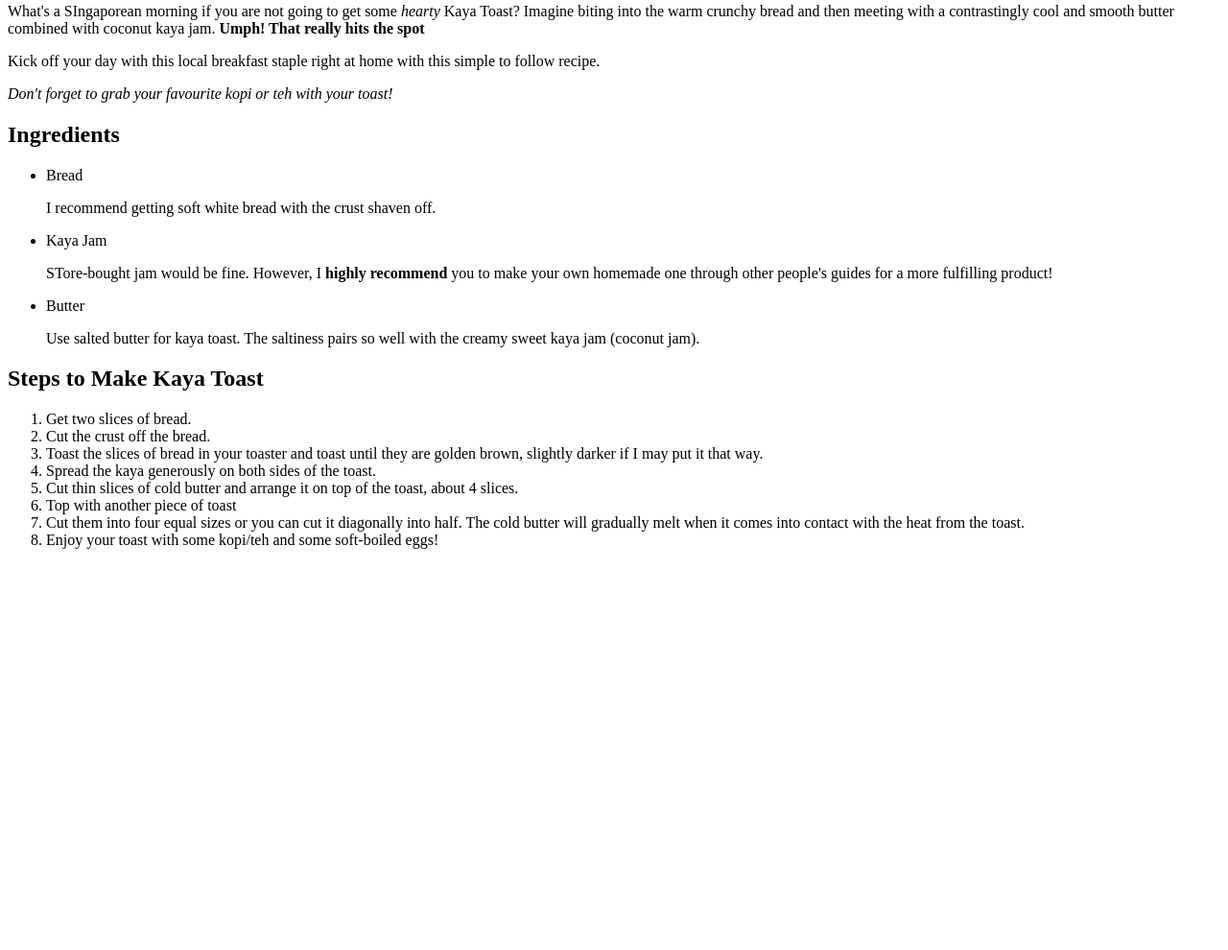
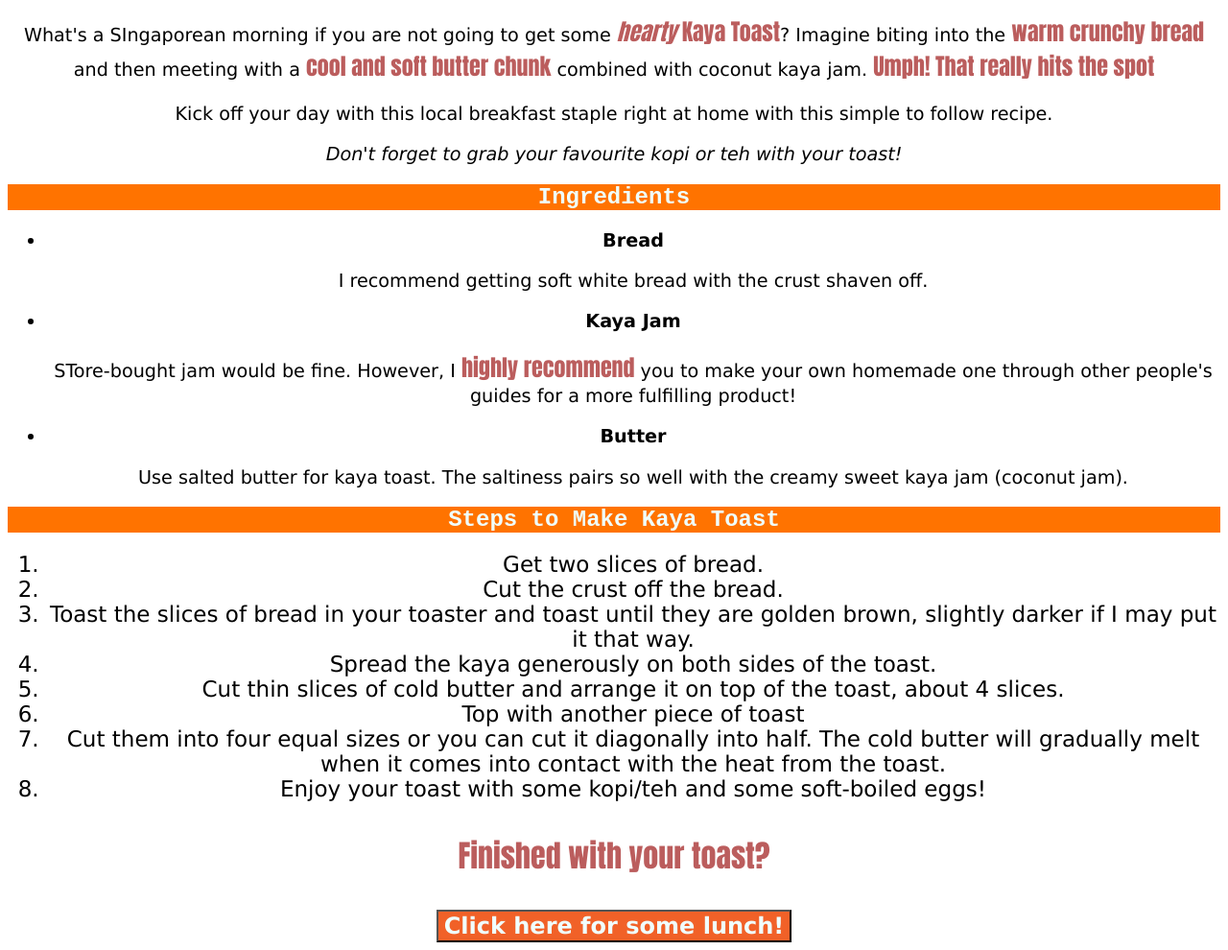
Before and after one commit to JosiahC-777/odin-recipes, a plain HTML site: page recipes/Kaya-Toast.html in a window 1280 px wide. Shown: the part 448-1438 px from the top of the page at 96% size. Before the commit the page ends 1036 px from the top, so only its background shows below. Drawn offline with Linux system fonts and the light colour scheme.

Commit message:
Add style to homepage and kaya toast page
Stylesheets added for homepage and kaya toast pages, with additional button added on kaya toast page.

```diff
--- a/recipes/Kaya-Toast.html
+++ b/recipes/Kaya-Toast.html
@@ -4,28 +4,29 @@
 <head>
     <meta char="UTF-8">
     <title>Food Recipes</title>
+    <link rel="stylesheet" href="../recipes/toast.css">
 </head>
 
 <body>
     <h1>Kaya Toast</h1>
-    <img src="../images/Kaya-Toast-Toast-with-Coconut-Jam-and-Butter-6-of-6.jpg" height="300" width="300">
+    <img src="../images/Kaya-Toast-Toast-with-Coconut-Jam-and-Butter-6-of-6.jpg">
     <h2>Description</h2>
-    <p>What's a SIngaporean morning if you are not going to get some <em>hearty</em> Kaya Toast? Imagine biting into the warm crunchy bread and then meeting with a contrastingly cool and smooth butter combined with coconut kaya jam.  <strong>Umph! That really hits the spot</strong></p>
+    <p>What's a SIngaporean morning if you are not going to get some <strong><em>hearty</em> Kaya Toast</strong>? Imagine biting into the <strong>warm crunchy bread</strong> and then meeting with a <strong>cool and soft butter chunk</strong>  combined with coconut kaya jam.  <strong>Umph! That really hits the spot</strong></p>
     <p>Kick off your day with this local breakfast staple right at home with this simple to follow recipe.</p>
     <p><em>Don't forget to grab your favourite kopi or teh with your toast!</em></p>
 
     <h2>Ingredients</h2>
-    <ul>
-        <li>Bread</li>
-            <p> I recommend getting soft white bread with the crust shaven off. </p>
-        <li>Kaya Jam</li>
-            <p>STore-bought jam would be fine. However, I <strong>highly recommend</strong> you to make your own homemade one through other people's guides for a more fulfilling product!</p>
-        <li>Butter</li>
-             <p>Use salted butter for kaya toast. The saltiness pairs so well with the creamy sweet kaya jam (coconut jam).</p>
+    <ul class="list">
+        <li class="item">Bread</li>
+            <p class="Ingredient"> I recommend getting soft white bread with the crust shaven off. </p>
+        <li class="item">Kaya Jam</li>
+            <p class="Ingredient">STore-bought jam would be fine. However, I <strong>highly recommend</strong> you to make your own homemade one through other people's guides for a more fulfilling product!</p>
+        <li class="item">Butter</li>
+             <p class="Ingredient">Use salted butter for kaya toast. The saltiness pairs so well with the creamy sweet kaya jam (coconut jam).</p>
     </ul>
 
-    <h2>Steps to Make Kaya Toast</h2>
-    <ol>
+    <h2 id="steps">Steps to Make Kaya Toast</h2>
+    <ol class="stepslist">
         <li>Get two slices of bread.</li>
         <li>Cut the crust off the bread.</li>
         <li>Toast the slices of bread in your toaster and toast until they are golden brown, slightly darker if I may put it that way.</li>
@@ -36,5 +37,8 @@
         <li>Enjoy your toast with some kopi/teh and some soft-boiled eggs!</li>
     </ol>
 
+    <p id="end">Finished with your toast?</p>
+    <a href="../recipes/chicken-rice.html"><button> Click here for some lunch!</button>
+
 </body>
 </html>
--- /dev/null
+++ b/recipes/toast.css
@@ -0,0 +1,51 @@
+img {
+    width: 500px;
+    height:auto
+}
+
+h1,
+h2,
+button {
+    font-family: 'Courier New', Courier, monospace;
+    font-weight: bolder;
+    font-size: x-large;
+    background-color: rgb(255, 115, 0);
+    color: azure;
+}
+
+* {
+    text-align: center;
+}
+
+strong {
+    font-family: Impact, Haettenschweiler, 'Arial Narrow Bold', sans-serif;
+    color: rgba(165, 42, 42, 0.76);
+    font-size: x-large;
+}
+
+p,
+li {
+    font-size: larger;
+    font-family: 'Lucida Sans', 'Lucida Sans Regular', 'Lucida Grande', 'Lucida Sans Unicode', Geneva, Verdana, sans-serif;
+}
+
+#end {
+    font-family: Impact, Haettenschweiler, 'Arial Narrow Bold', sans-serif;
+    color: rgba(165, 42, 42, 0.76);
+    font-size: xx-large;
+    font-weight: bolder;
+}
+
+button {
+    font-family: 'Lucida Sans', 'Lucida Sans Regular', 'Lucida Grande', 'Lucida Sans Unicode', Geneva, Verdana, sans-serif;
+    background-color: rgba(240, 77, 12, 0.884);
+}
+
+.item {
+    font-size: larger;
+    font-weight: bolder;
+}
+
+.stepslist {
+    font-size: larger;
+}
```
